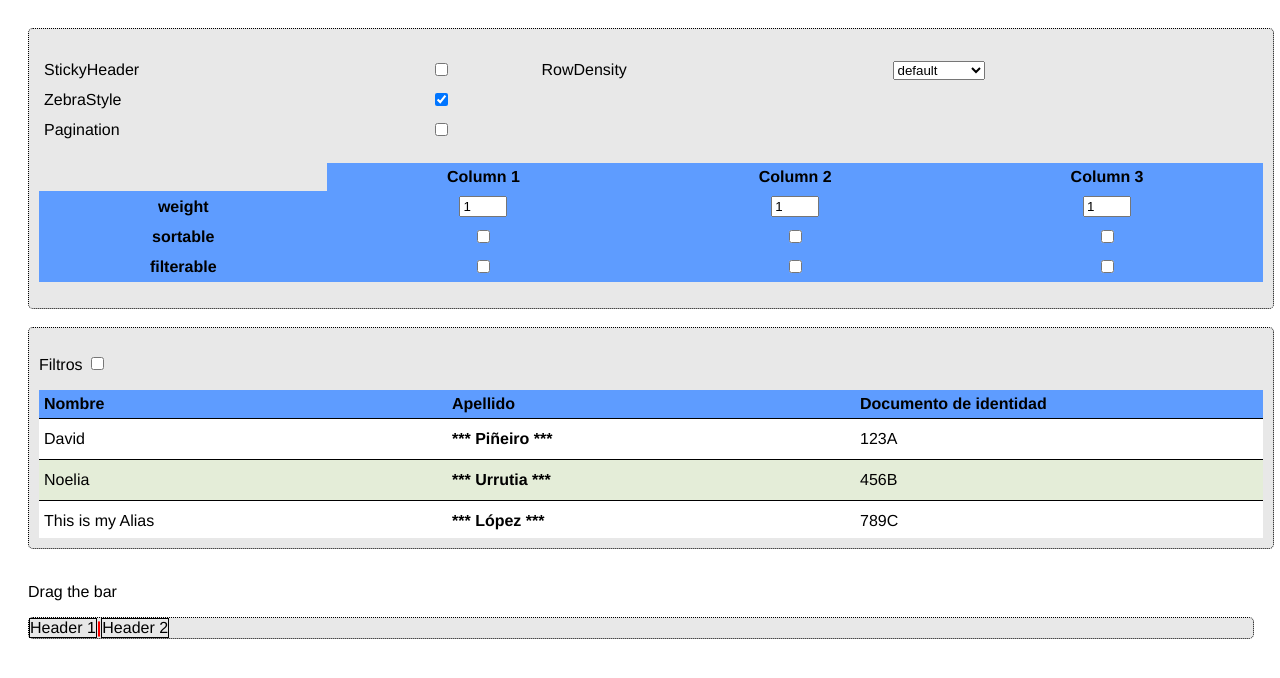
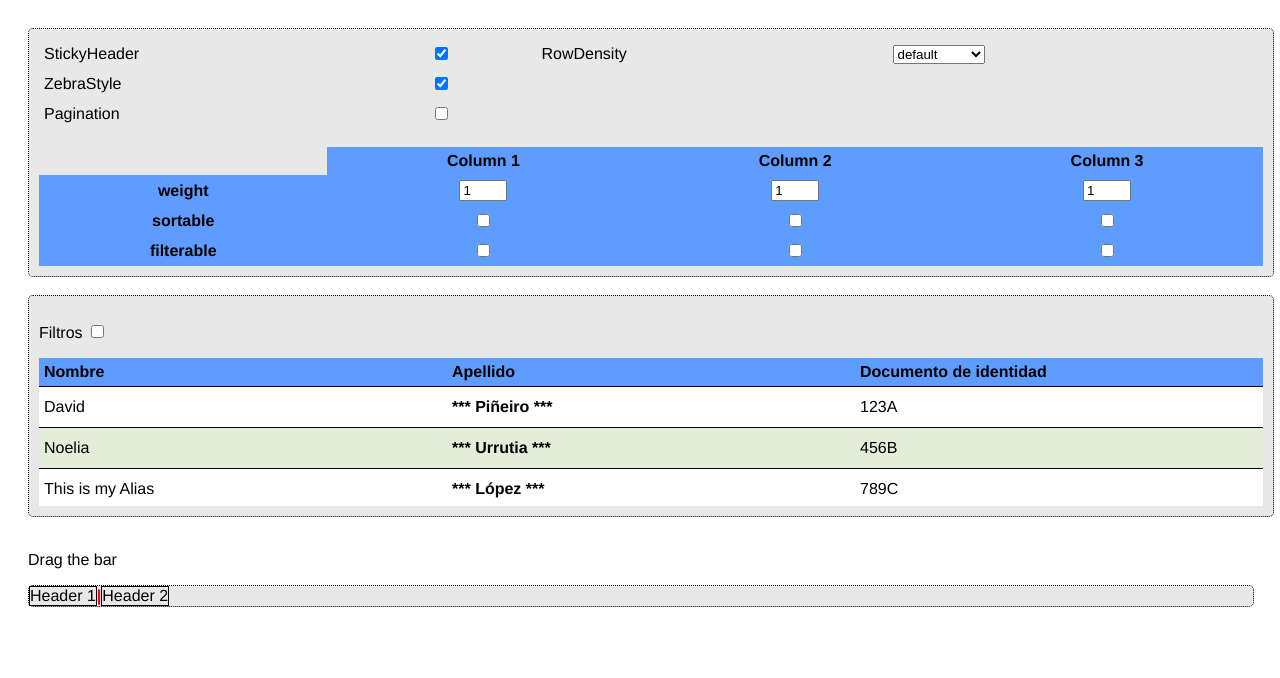
Before and after one commit to noeus90/table-component2, a React app in the folder src/: page / in a window 1280 px wide. Shown: the top 678 px of the page. Built offline with nearby package versions, Linux system fonts and the light colour scheme; the HTML template or start-up script is replaced by a standard one.

Commit message:
Fixed all warnings

```diff
--- a/src/components/App.jsx
+++ b/src/components/App.jsx
@@ -9,7 +9,7 @@ class App extends React.Component {
     super(props);
     this.state = {
       zebraStyle: true,
-      stickyHeader: false,
+      stickyHeader: true,
       pagination: false,
       rowDensity: "default",
       weight: [],
@@ -28,8 +28,8 @@ class App extends React.Component {
     return (
       <div>
         <div id="settings" className="section">
-          <p>
-            <table>
+          <table>
+            <tbody>
               <tr>
                 <td>StickyHeader</td>
                 <td>
@@ -83,20 +83,22 @@ class App extends React.Component {
                 <td />
                 <td />
               </tr>
-            </table>
+            </tbody>
+          </table>
 
-            <br />
-            <table>
+          <br />
+          <table>
+            <tbody>
               <tr>
                 <td />
                 {cols.map(i => (
-                  <th>Column {i}</th>
+                  <th key={i}>Column {i}</th>
                 ))}
               </tr>
               <tr>
                 <th>weight</th>
                 {cols.map(i => (
-                  <th>
+                  <th key={i}>
                     <input
                       style={{ width: "40px" }}
                       type="number"
@@ -113,7 +115,7 @@ class App extends React.Component {
               <tr>
                 <th>sortable</th>
                 {cols.map(i => (
-                  <th>
+                  <th key={i}>
                     <input
                       type="checkbox"
                       checked={this.state.sortable[i]}
@@ -129,7 +131,7 @@ class App extends React.Component {
               <tr>
                 <th>filterable</th>
                 {cols.map(i => (
-                  <th>
+                  <th key={i}>
                     <input
                       type="checkbox"
                       checked={this.state.filtrable[i]}
@@ -142,8 +144,8 @@ class App extends React.Component {
                   </th>
                 ))}
               </tr>
-            </table>
-          </p>
+            </tbody>
+          </table>
         </div>
         <br />
         <div id="container200" className="section">
@@ -151,7 +153,7 @@ class App extends React.Component {
             data={data}
             stickyHeader={this.state.stickyHeader}
             zebraStyle={this.state.zebraStyle}
-            afterRow={row => "My default after row: Name → " + row.nombre}
+            afterRow={row => `My default after row: Name → ${row.nombre}`}
             globalFilter={this.state.globalFilter}
             pagination={this.state.pagination && { pageSize: 2 }}
             rowDensity={this.state.rowDensity}
--- a/src/components/Cell.jsx
+++ b/src/components/Cell.jsx
@@ -11,7 +11,7 @@ class Cell extends React.Component {
   render() {
     if (!this.props.visible) return null;
     return (
-      <td {...this.props} style={{ width: this.props.width }}>
+      <td className={this.props.className} style={{ width: this.props.width }}>
           {this.props.value}
       </td>
     );
@@ -19,7 +19,8 @@ class Cell extends React.Component {
 }
 
 Cell.propTypes = {
-  value: PropTypes.any.isRequired
+  value: PropTypes.any.isRequired,
+  visible: PropTypes.bool
 };
 
 module.exports = Cell;
--- a/src/components/Column.jsx
+++ b/src/components/Column.jsx
@@ -79,7 +79,7 @@ Column.propTypes = {
   sortable: PropTypes.bool,
   sortFn: PropTypes.func,
   sortCb: PropTypes.func, //Internal use
-  dataKey: PropTypes.oneOfType([PropTypes.string, PropTypes.func]).isRequired
+  dataKey: PropTypes.oneOfType([PropTypes.string, PropTypes.func])
 };
 
 module.exports = Column;
--- a/src/components/Table.jsx
+++ b/src/components/Table.jsx
@@ -342,8 +342,8 @@ Table.propTypes = {
     PropTypes.shape({
       text: PropTypes.string.isRequired,
       icon: PropTypes.string,
-      visible: PropTypes.oneOf([PropTypes.func, PropTypes.bool]),
-      enabled: PropTypes.oneOf([PropTypes.func, PropTypes.bool]),
+      visible: PropTypes.oneOfType([PropTypes.func, PropTypes.bool]),
+      enabled: PropTypes.oneOfType([PropTypes.func, PropTypes.bool]),
       action: PropTypes.func.isRequired
     })
   ).isRequired
--- a/src/components/filters/FiltersContainer.jsx
+++ b/src/components/filters/FiltersContainer.jsx
@@ -10,27 +10,27 @@ class FiltersContainer extends React.Component {
 
   render() {
     return (
-      <table className={this.props.visible ? "filterContainer" :"hide"}>
+      <table className={this.props.visible ? "filterContainer" : "hide"}>
+        <tbody>
           <tr>
             {Object.values(this.props.filters.global).map((f, i) => {
-            return (
-              <td key={"td"+i}>
-                {f.view}
-              </td>
-            );
+              return <td key={"td" + i}>{f.view}</td>;
             })}
           </tr>
           <tr>
             {this.props.widths.map((w, i) => {
-            if(this.props.columns[i] && !this.props.columns[i].extra.visible) return null;
+              if (this.props.columns[i] && !this.props.columns[i].extra.visible)
+                return null;
               return (
-              <td style={{ width: w }} key={"td"+i}>
-                {this.props.columns[i] && this.props.columns[i].extra.filtrable() &&
+                <td style={{ width: w }} key={"td" + i}>
+                  {this.props.columns[i] &&
+                    this.props.columns[i].extra.filtrable() &&
                     this.props.filters.column[this.props.columns[i].name].view}
                 </td>
               );
             })}
           </tr>
+        </tbody>
       </table>
     );
   }
--- a/src/components/filters/ShowHideFilter.jsx
+++ b/src/components/filters/ShowHideFilter.jsx
@@ -13,13 +13,15 @@ class ShowHideFilter extends React.Component {
 
   render() {
     return (
-      <div>Hide => (
+      <div>
+        Hide => (
         {this.props.columns.map((c, i) => (
-          <label>
+          <label key={"c" + i}>
             {c}
             <input
               type="checkbox"
               checked={this.state.checked[i]}
+              value={this.state.checked[i]}
               onChange={evt => {
                 const checked = this.state.checked;
                 checked[i] = evt.target.checked;
@@ -30,7 +32,7 @@ class ShowHideFilter extends React.Component {
             />
           </label>
         ))}
-      )
+        )
       </div>
     );
   }
@@ -38,7 +40,7 @@ class ShowHideFilter extends React.Component {
 
 ShowHideFilter.propTypes = {
   columns: PropTypes.array.isRequired,
-  onChange: PropTypes.func.isRequired
+  onChange: PropTypes.func
 };
 
 module.exports = ShowHideFilter;
--- a/src/index.css
+++ b/src/index.css
@@ -37,10 +37,6 @@ body {
 
 tr > * {
   padding: 5px;
-}
-
-td.default{
-  height: 20px;
 }
 
 td.default{
@@ -96,7 +92,7 @@ table thead {
 table tbody.scrollable {
   overflow-y: overlay;
   overflow-x: hidden;
-  height: 160px; /* FIXME */
+  height: 120px; /* FIXME */
 }
 
 ::-webkit-scrollbar {
```
Lines whose indentation alone changed are shown as unchanged.
